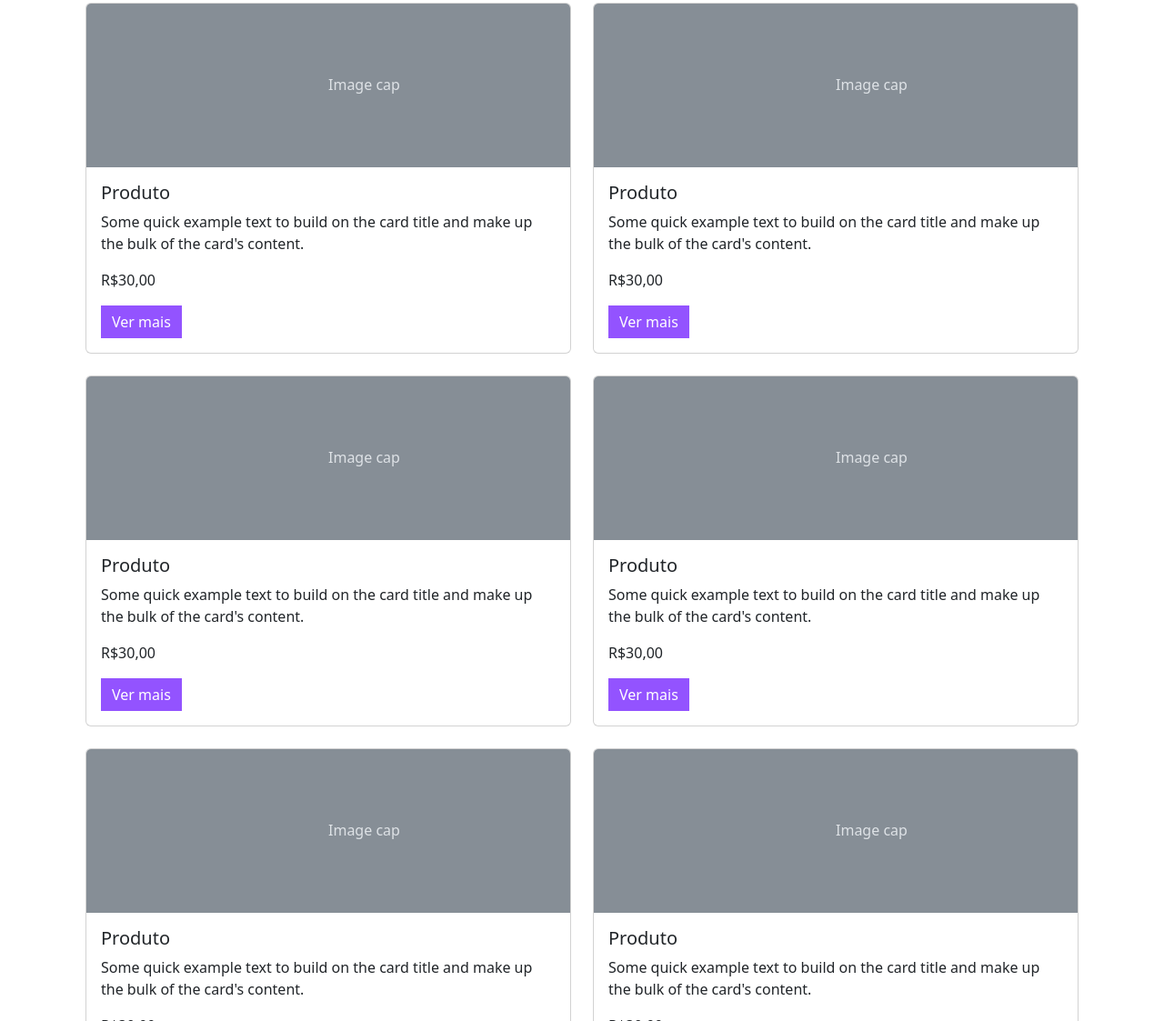
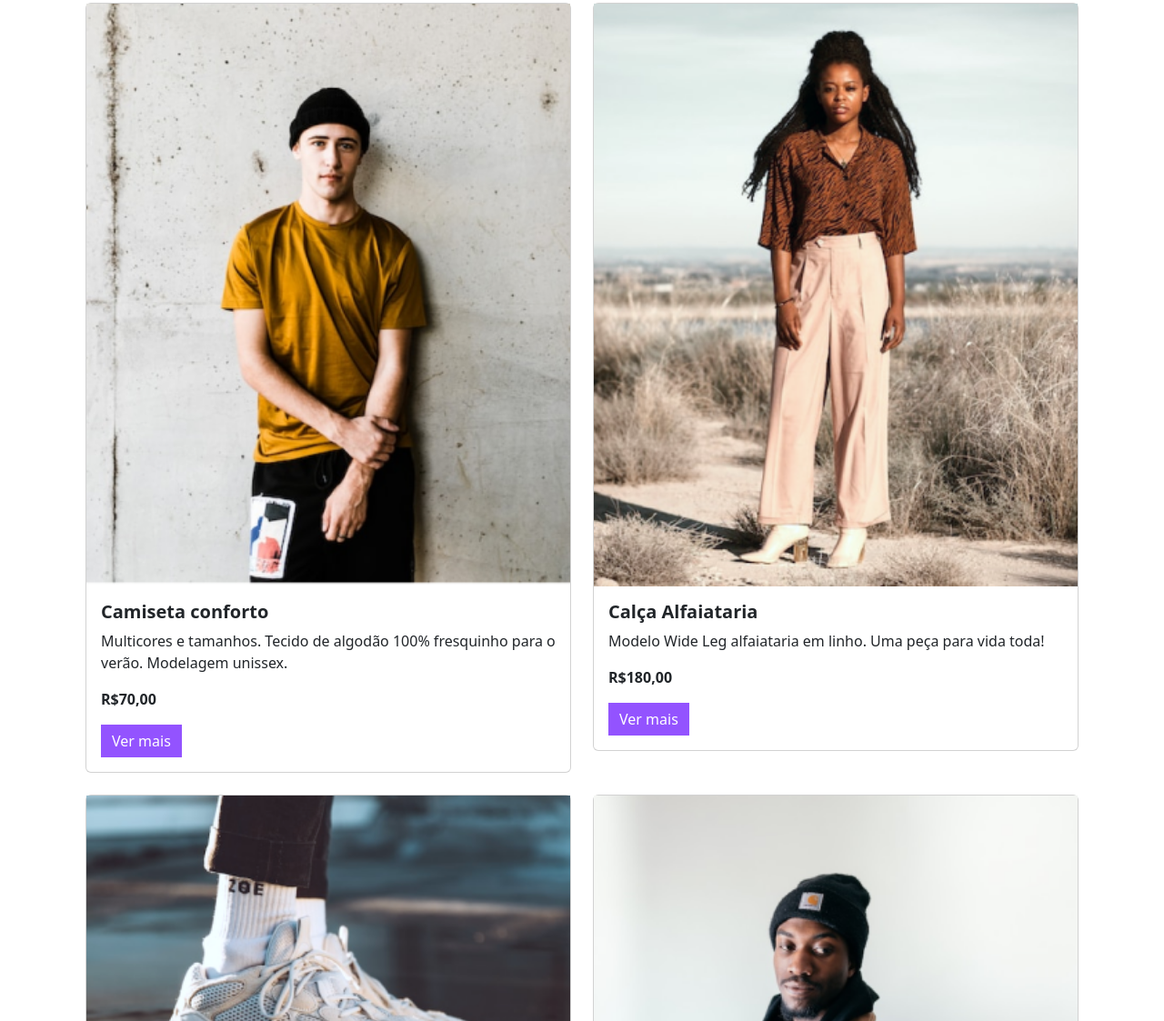
Before and after one commit to VieiraRicardo777/Meteora, a plain HTML site: page index.html in a window 1280 px wide. Shown: the part 1677-2800 px from the top of the page at 91% size. Drawn offline with nearby package versions, Linux system fonts and the light colour scheme.

Commit message:
Final do Curso

```diff
--- a/index.html
+++ b/index.html
@@ -1,5 +1,5 @@
 <!DOCTYPE html>
-<html lang="en">
+<html lang="pt-br">
 
 <head>
     <meta charset="UTF-8">
@@ -47,7 +47,7 @@
                 </ul>
                 <form class="d-flex">
                     <input class="form-control me-2 rounded-0" type="search" placeholder="Digite o Produto"
-                        aria-label="Buscar">
+                        aria-label="Pesquisar">
                     <button class="btn btn-outline-light rounded-0" type="submit">Search</button>
                 </form>
             </div>
@@ -68,44 +68,44 @@
         <div class="carousel-inner">
             <div class="carousel-item active">
 
-                <img class="img-fluid d-md-none" src="/assets/Mobile/banner1-mobile.png"
+                <img class="w-100 img-fluid d-md-none" src="/assets/Mobile/banner1-mobile.png"
                     alt="Modelo feminina vestindo blusa rosa fluorescente, em fundo lilás">
 
-                <img class="img-fluid d-none d-md-block d-xxl-none" src="/assets/Tablet/banner1-tablet.png"
+                <img class="w-100 img-fluid d-none d-md-block d-xxl-none " src="/assets/Tablet/banner1-tablet.png"
                     alt="Modelo feminina vestindo blusa rosa fluorescente, em fundo lilás">
 
-                <img class="img-fluid d-none d-xxl-block" src="/assets/Desktop/banner1-desktop.png"
+                <img class="w-100 img-fluid d-none d-xxl-block" src="/assets/Desktop/banner1-desktop.png"
                     alt="Modelo feminina vestindo blusa rosa fluorescente, em fundo lilás">
             </div>
 
             <div class="carousel-item active">
 
-                <img class="img-fluid d-md-none" src="/assets/Mobile/banner2-mobile.png"
+                <img class="w-100 img-fluid d-md-none" src="/assets/Mobile/banner2-mobile.png"
                     alt="Modelo feminina vestindo blusa rosa fluorescente, em fundo lilás">
 
-                <img class="img-fluid d-none d-md-block d-xxl-none" src="/assets/Tablet/banner2-tablet.png"
+                <img class="w-100 img-fluid d-none d-md-block d-xxl-none" src="/assets/Tablet/banner2-tablet.png"
                     alt="Modelo feminina vestindo blusa rosa fluorescente, em fundo lilás">
 
-                <img class="img-fluid d-none d-xxl-block" src="/assets/Desktop/banner2-desktop.png"
+                <img class="w-100 img-fluid d-none d-xxl-block" src="/assets/Desktop/banner2-desktop.png"
                     alt="Modelo feminina vestindo blusa rosa fluorescente, em fundo lilás">
 
-                <div class="carousel-caption d-none d-md-block">
+                <div class="carousel-caption d-none d-md-block posicao">
                     <h5 class="fs-1">COLEÇÃO ATEMPORAL</h5>
                     <p class="fs-4">Estilo e qualidade para durar.</p>
                 </div>
             </div>
             <div class="carousel-item active">
 
-                <img class="img-fluid d-md-none" src="/assets/Mobile/banner3-mobile.png"
+                <img class="w-100 img-fluid d-md-none" src="/assets/Mobile/banner3-mobile.png"
                     alt="Modelo feminina vestindo blusa rosa fluorescente, em fundo lilás">
 
-                <img class="img-fluid d-none d-md-block d-xxl-none" src="/assets/Tablet/banner3-tablet.png"
+                <img class="w-100 img-fluid d-none d-md-block d-xxl-none" src="/assets/Tablet/banner3-tablet.png"
                     alt="Modelo feminina vestindo blusa rosa fluorescente, em fundo lilás">
 
-                <img class="img-fluid d-none d-xxl-block" src="/assets/Desktop/banner3-desktop.png"
+                <img class="w-100 img-fluid d-none d-xxl-block" src="/assets/Desktop/banner3-desktop.png"
                     alt="Modelo feminina vestindo blusa rosa fluorescente, em fundo lilás">
 
-                <div class="carousel-caption d-none d-md-block">
+                <div class="carousel-caption d-none d-md-block posicao">
                     <h5 class="fs-1">COLEÇÃO ATEMPORAL</h5>
                     <p class="fs-4">Alto impacto visual, baixo impacto ambiental!</p>
                 </div>
@@ -114,12 +114,12 @@
         <button class="carousel-control-prev" type="button" data-bs-target="#carouselExampleCaptions"
             data-bs-slide="prev">
             <span class="carousel-control-prev-icon" aria-hidden="true"></span>
-            <span class="visually-hidden">Previous</span>
+            <span class="visually-hidden">Anterior</span>
         </button>
         <button class="carousel-control-next" type="button" data-bs-target="#carouselExampleCaptions"
             data-bs-slide="next">
             <span class="carousel-control-next-icon" aria-hidden="true"></span>
-            <span class="visually-hidden">Next</span>
+            <span class="visually-hidden">Próximo</span>
         </button>
     </div>
     <!--CAROUSEL-->
@@ -223,20 +223,19 @@
 
         <div class="col-12 col-md-6 col-xxl-4 pb-4">
             <div class="card">
-                <svg class="bd-placeholder-img card-img-top" width="100%" height="180"
-                    xmlns="http://www.w3.org/2000/svg" role="img" aria-label="Placeholder: Image cap"
-                    preserveAspectRatio="xMidYMid slice" focusable="false">
-                    <title>Placeholder</title>
-                    <rect width="100%" height="100%" fill="#868e96"></rect><text x="50%" y="50%" fill="#dee2e6"
-                        dy=".3em">Image
-                        cap</text>
-                </svg>
+                <img class="d-block d-md-none" src="./assets/Mobile/produtos/camiseta.png"
+                    alt="Modelo masculo vestindo touca preta, blusa marrom e calça jeans, com uma parede cinza de fundo.">
+                <img class="d-none d-md-block d-xl-none" src="./assets/Tablet/produtos/camiseta.png"
+                    alt="Modelo masculo vestindo touca preta, blusa marrom e calça jeans, com uma parede cinza de fundo.">
+                <img class="d-none d-xl-block" src="./assets/Desktop/produtos/camiseta.png"
+                    alt="Modelo masculo vestindo touca preta, blusa marrom e calça jeans, com uma parede cinza de fundo.">
                 <div class="card-body">
-                    <h5 class="card-title">Produto</h5>
-                    <p class="card-text">Some quick example text to build on the card title and make up the bulk of the
-                        card's
-                        content.</p>
-                    <p>R$30,00</p>
+                    <h5 class="card-title fw-bold">Camiseta conforto</h5>
+                    <p class="card-text">Multicores e tamanhos. Tecido de algodão 100% fresquinho para o verão.
+                        Modelagem
+                        unissex.
+                    </p>
+                    <p class="fw-bold">R$70,00</p>
                     <a href="#" class="btn btn-primary botao-lilas rounded-0 border-0">Ver mais</a>
                 </div>
             </div>
@@ -244,20 +243,16 @@
 
         <div class="col-12 col-md-6 col-xxl-4 pb-4">
             <div class="card">
-                <svg class="bd-placeholder-img card-img-top" width="100%" height="180"
-                    xmlns="http://www.w3.org/2000/svg" role="img" aria-label="Placeholder: Image cap"
-                    preserveAspectRatio="xMidYMid slice" focusable="false">
-                    <title>Placeholder</title>
-                    <rect width="100%" height="100%" fill="#868e96"></rect><text x="50%" y="50%" fill="#dee2e6"
-                        dy=".3em">Image
-                        cap</text>
-                </svg>
+                <img class="d-block d-md-none" src="./assets/Mobile/produtos/calca.png"
+                    alt="Modelo feminina vestindo blusa marrom, calça bege, par de sapatos altos na cor branca, cordão e pulseira, em um ambiente aberto com chão de terra e matos secos.">
+                <img class="d-none d-md-block d-xl-none" src="./assets/Tablet/produtos/calca.png"
+                    alt="Modelo feminina vestindo blusa marrom, calça bege, par de sapatos altos na cor branca, cordão e pulseira, em um ambiente aberto com chão de terra e matos secos.">
+                <img class="d-none d-xl-block" src="./assets/Desktop/produtos/calca.png"
+                    alt="Modelo feminina vestindo blusa marrom, calça bege, par de sapatos altos na cor branca, cordão e pulseira, em um ambiente aberto com chão de terra e matos secos.">
                 <div class="card-body">
-                    <h5 class="card-title">Produto</h5>
-                    <p class="card-text">Some quick example text to build on the card title and make up the bulk of the
-                        card's
-                        content.</p>
-                    <p>R$30,00</p>
+                    <h5 class="card-title fw-bold">Calça Alfaiataria</h5>
+                    <p class="card-text">Modelo Wide Leg alfaiataria em linho. Uma peça para vida toda!</p>
+                    <p class="fw-bold">R$180,00</p>
                     <a href="#" class="btn btn-primary botao-lilas rounded-0 border-0">Ver mais</a>
                 </div>
             </div>
@@ -265,20 +260,16 @@
 
         <div class="col-12 col-md-6 col-xxl-4 pb-4">
             <div class="card">
-                <svg class="bd-placeholder-img card-img-top" width="100%" height="180"
-                    xmlns="http://www.w3.org/2000/svg" role="img" aria-label="Placeholder: Image cap"
-                    preserveAspectRatio="xMidYMid slice" focusable="false">
-                    <title>Placeholder</title>
-                    <rect width="100%" height="100%" fill="#868e96"></rect><text x="50%" y="50%" fill="#dee2e6"
-                        dy=".3em">Image
-                        cap</text>
-                </svg>
+                <img class="d-block d-md-none" src="./assets/Mobile/produtos/tenis.png"
+                    alt="Foco nos pés de modelo usando par de tênis e meia na cor branca, e calça na cor preta, pisando em uma poça de água.">
+                <img class="d-none d-md-block d-xl-none" src="./assets/Tablet/produtos/tenis.png"
+                    alt="Foco nos pés de modelo usando par de tênis e meia na cor branca, e calça na cor preta, pisando em uma poça de água.">
+                <img class="d-none d-xl-block" src="./assets/Desktop/produtos/tenis.png"
+                    alt="Foco nos pés de modelo usando par de tênis e meia na cor branca, e calça na cor preta, pisando em uma poça de água.">
                 <div class="card-body">
-                    <h5 class="card-title">Produto</h5>
-                    <p class="card-text">Some quick example text to build on the card title and make up the bulk of the
-                        card's
-                        content.</p>
-                    <p>R$30,00</p>
+                    <h5 class="card-title fw-bold">Tênis Chunky</h5>
+                    <p class="card-text">Snicker casual com solado mais alto e modelagem robusta. Modelo unissex.</p>
+                    <p class="fw-bold">R$250,00</p>
                     <a href="#" class="btn btn-primary botao-lilas rounded-0 border-0">Ver mais</a>
                 </div>
             </div>
@@ -286,20 +277,16 @@
 
         <div class="col-12 col-md-6 col-xxl-4 pb-4">
             <div class="card">
-                <svg class="bd-placeholder-img card-img-top" width="100%" height="180"
-                    xmlns="http://www.w3.org/2000/svg" role="img" aria-label="Placeholder: Image cap"
-                    preserveAspectRatio="xMidYMid slice" focusable="false">
-                    <title>Placeholder</title>
-                    <rect width="100%" height="100%" fill="#868e96"></rect><text x="50%" y="50%" fill="#dee2e6"
-                        dy=".3em">Image
-                        cap</text>
-                </svg>
+                <img class="d-block d-md-none" src="./assets/Mobile/produtos/jaqueta-jeans.png"
+                    alt="Modelo masculino vestindo toca e calça na cor preta, jaqueta jeans azul, blusa branca e cordão dourado, em um fundo branco.">
+                <img class="d-none d-md-block d-xl-none" src="./assets/Tablet/produtos/jaqueta-jeans.png"
+                    alt="Modelo masculino vestindo toca e calça na cor preta, jaqueta jeans azul, blusa branca e cordão dourado, em um fundo branco.">
+                <img class="d-none d-xl-block" src="./assets/Desktop/produtos/jaqueta-jeans.png"
+                    alt="Modelo masculino vestindo toca e calça na cor preta, jaqueta jeans azul, blusa branca e cordão dourado, em um fundo branco.">
                 <div class="card-body">
-                    <h5 class="card-title">Produto</h5>
-                    <p class="card-text">Some quick example text to build on the card title and make up the bulk of the
-                        card's
-                        content.</p>
-                    <p>R$30,00</p>
+                    <h5 class="card-title fw-bold">Jaqueta Jeans</h5>
+                    <p class="card-text">Modelo unissex oversized com gola de camurça. Atemporal e autêntica!</p>
+                    <p class="fw-bold">R$150,00</p>
                     <a href="#" class="btn btn-primary botao-lilas rounded-0 border-0">Ver mais</a>
                 </div>
             </div>
@@ -307,20 +294,16 @@
 
         <div class="col-12 col-md-6 col-xxl-4 pb-4">
             <div class="card">
-                <svg class="bd-placeholder-img card-img-top" width="100%" height="180"
-                    xmlns="http://www.w3.org/2000/svg" role="img" aria-label="Placeholder: Image cap"
-                    preserveAspectRatio="xMidYMid slice" focusable="false">
-                    <title>Placeholder</title>
-                    <rect width="100%" height="100%" fill="#868e96"></rect><text x="50%" y="50%" fill="#dee2e6"
-                        dy=".3em">Image
-                        cap</text>
-                </svg>
+                <img class="d-block d-md-none" src="./assets/Mobile/produtos/oculos.png"
+                    alt="Modelo masculino com blusa branca e um par de óculos de lentes transparentes arredondadas, utilizando um notebook, com um cachorro poodle branco no seu colo, e em um fundo branco.">
+                <img class="d-none d-md-block d-xl-none" src="./assets/Tablet/produtos/oculos.png"
+                    alt="Modelo masculino com blusa branca e um par de óculos de lentes transparentes arredondadas, utilizando um notebook, com um cachorro poodle branco no seu colo, e em um fundo branco.">
+                <img class="d-none d-xl-block" src="./assets/Desktop/produtos/oculos.png"
+                    alt="Modelo masculino com blusa branca e um par de óculos de lentes transparentes arredondadas, utilizando um notebook, com um cachorro poodle branco no seu colo, e em um fundo branco.">
                 <div class="card-body">
-                    <h5 class="card-title">Produto</h5>
-                    <p class="card-text">Some quick example text to build on the card title and make up the bulk of the
-                        card's
-                        content.</p>
-                    <p>R$30,00</p>
+                    <h5 class="card-title fw-bold">Óculos Redondo</h5>
+                    <p class="card-text">Armação metálica em grafite com lentes arredondadas. Sem erro!</p>
+                    <p class="fw-bold">R$120,00</p>
                     <a href="#" class="btn btn-primary botao-lilas rounded-0 border-0">Ver mais</a>
                 </div>
             </div>
@@ -328,26 +311,25 @@
 
         <div class="col-12 col-md-6 col-xxl-4 pb-4">
             <div class="card">
-                <svg class="bd-placeholder-img card-img-top" width="100%" height="180"
-                    xmlns="http://www.w3.org/2000/svg" role="img" aria-label="Placeholder: Image cap"
-                    preserveAspectRatio="xMidYMid slice" focusable="false">
-                    <title>Placeholder</title>
-                    <rect width="100%" height="100%" fill="#868e96"></rect><text x="50%" y="50%" fill="#dee2e6"
-                        dy=".3em">Image
-                        cap</text>
-                </svg>
+                <img class="d-block d-md-none" src="./assets/Mobile/produtos/bolsa.png"
+                    alt="Cintura, pernas e pés de modelo feminina vestindo sobretudo de cor predominante bege com detalhes em tom vermelho e escuro, com calça e par de sapatos na cor preta, segurando bolsa na cor bege, com fundo de prédio.">
+                <img class="d-none d-md-block d-xl-none" src="./assets/Tablet/produtos/bolsa.png"
+                    alt="Cintura, pernas e pés de modelo feminina vestindo sobretudo de cor predominante bege com detalhes em tom vermelho e escuro, com calça e par de sapatos na cor preta, segurando bolsa na cor bege, com fundo de prédio.">
+                <img class="d-none d-xl-block" src="./assets/Desktop/produtos/bolsa.png"
+                    alt="Cintura, pernas e pés de modelo feminina vestindo sobretudo de cor predominante bege com detalhes em tom vermelho e escuro, com calça e par de sapatos na cor preta, segurando bolsa na cor bege, com fundo de prédio.">
                 <div class="card-body">
-                    <h5 class="card-title">Produto</h5>
-                    <p class="card-text">Some quick example text to build on the card title and make up the bulk of the
-                        card's
-                        content.</p>
-                    <p>R$30,00</p>
+                    <h5 class="card-title fw-bold">Bolsa coringa</h5>
+                    <p class="card-text">Bolsa camel em couro sintético de alta duração. Ideal para acompanhar você por
+                        uma
+                        vida!</p>
+                    <p class="fw-bold">R$120,00</p>
                     <a href="#" class="btn btn-primary botao-lilas rounded-0 border-0">Ver mais</a>
                 </div>
             </div>
         </div>
 
     </div>
+
     <!-- CARDS PRODUTOS BOMBANDO -->
 
 
```
Also changed, not shown: estilos.css (+10 -0 lines).
